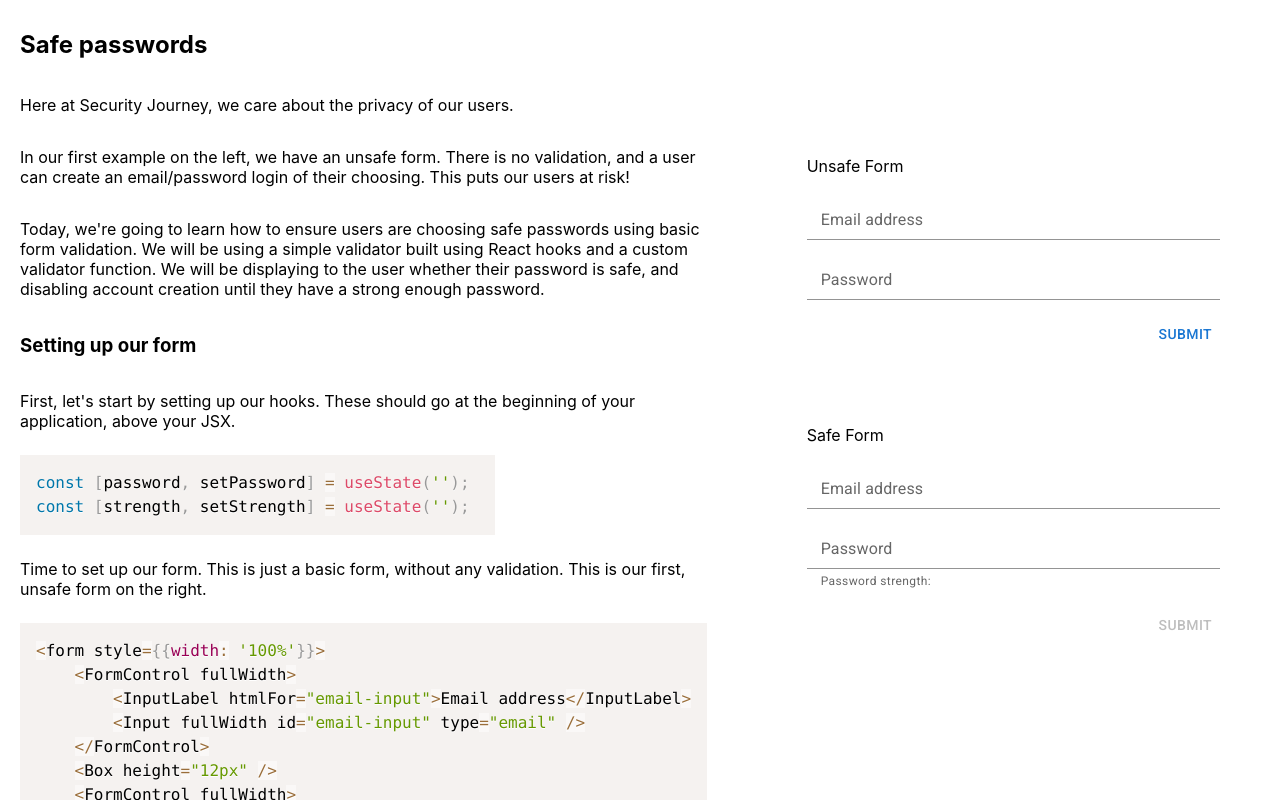
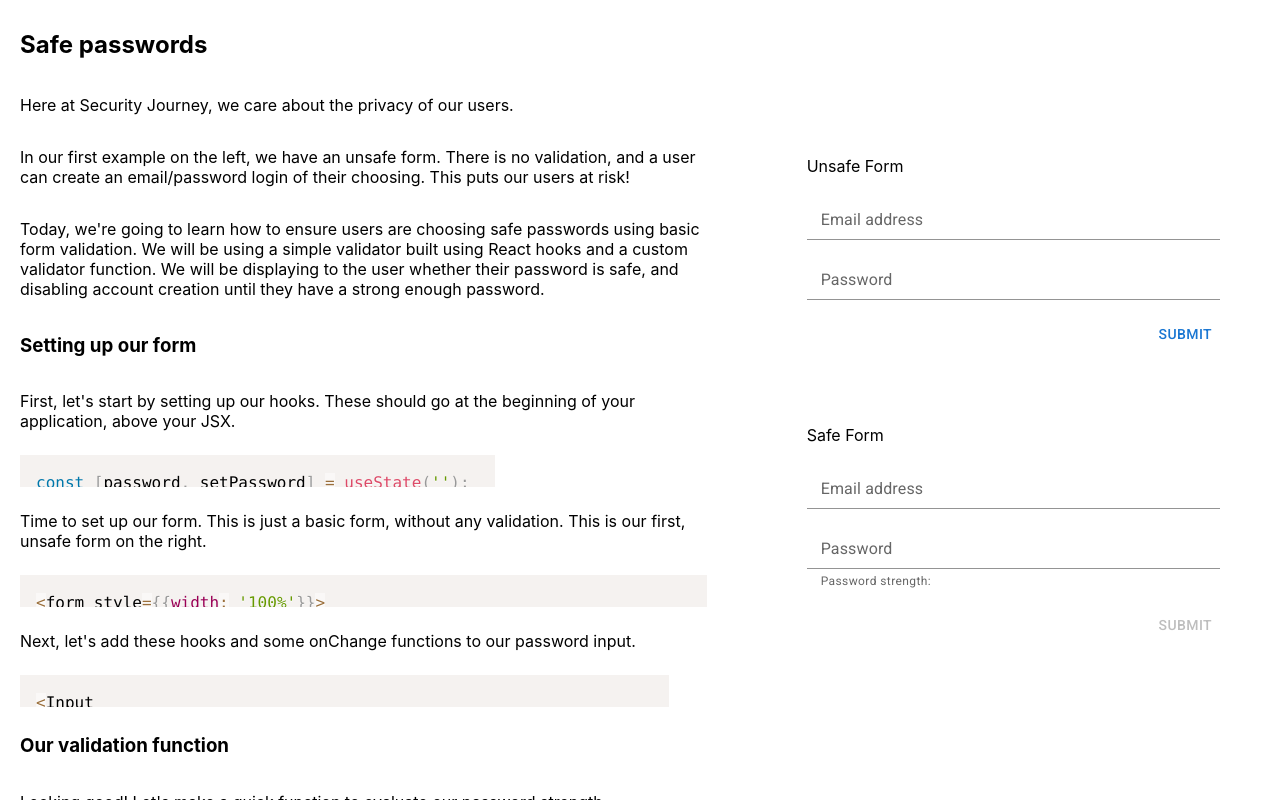
Before and after one commit to jackieleighh/sj-pw-validation, a React (Create React App) app: page / in a window 1280 px wide. Built offline with nearby package versions, Linux system fonts and the light colour scheme.

Commit message:
responsive update

```diff
--- a/src/LessonPlan.tsx
+++ b/src/LessonPlan.tsx
@@ -16,19 +16,19 @@ function LessonPlan() {
         We will be displaying to the user whether their password is safe, and disabling account creation until they have a strong enough password.</p>
       <h3>Setting up our form</h3>
       <p>First, let's start by setting up our hooks.  These should go at the beginning of your application, above your JSX.</p>
-      <SyntaxHighlighter language="javascript" customStyle={{overflow:'visible'}}>{hooksString}</SyntaxHighlighter>
+      <SyntaxHighlighter language="javascript" customStyle={{overflowY:'visible'}}>{hooksString}</SyntaxHighlighter>
       <p>Time to set up our form.  This is just a basic form, without any validation.  This is our first, unsafe form on the right.</p>
-      <SyntaxHighlighter language="javascript" customStyle={{overflow:'visible'}}>{basicForm}</SyntaxHighlighter>
+      <SyntaxHighlighter language="javascript" customStyle={{overflowY:'visible'}}>{basicForm}</SyntaxHighlighter>
       <p>Next, let's add these hooks and some onChange functions to our password input.</p>
-      <SyntaxHighlighter language="javascript" customStyle={{overflow:'visible'}}>{inputString}</SyntaxHighlighter>
+      <SyntaxHighlighter language="javascript" customStyle={{overflowY:'visible'}}>{inputString}</SyntaxHighlighter>
       <h3>Our validation function</h3>
       <p>Looking good!  Let's make a quick function to evaluate our password strength.</p>
-      <SyntaxHighlighter language="javascript" customStyle={{overflow:'visible'}}>{pwFunctionString}</SyntaxHighlighter>
+      <SyntaxHighlighter language="javascript" customStyle={{overflowY:'visible'}}>{pwFunctionString}</SyntaxHighlighter>
       <h3>Enforcing password strength</h3>
       <p>Finally, we want to let the user know if their password is strong enough.  We'll make it colorful for extra readability.</p>
-      <SyntaxHighlighter language="javascript" customStyle={{overflow:'visible'}}>{helperString}</SyntaxHighlighter>
+      <SyntaxHighlighter language="javascript" customStyle={{overflowY:'visible'}}>{helperString}</SyntaxHighlighter>
       <p>And disable our form submission until our password is strong enough!  Let's include a tooltip to let the user know why our form won't submit while we're at it.  We'll disable the tooltip and enable our the button if our password is strong enough.</p>
-      <SyntaxHighlighter language="javascript" customStyle={{overflow:'visible'}}>{btnString}</SyntaxHighlighter>
+      <SyntaxHighlighter language="javascript" customStyle={{overflowY:'visible'}}>{btnString}</SyntaxHighlighter>
       <h3>Great work!</h3>
       <p>You just successfully completed a basic form validator to make sure your user is using a strong password.  This keeps your users safe from hack attacks!  Great job!</p>
     </>
```
